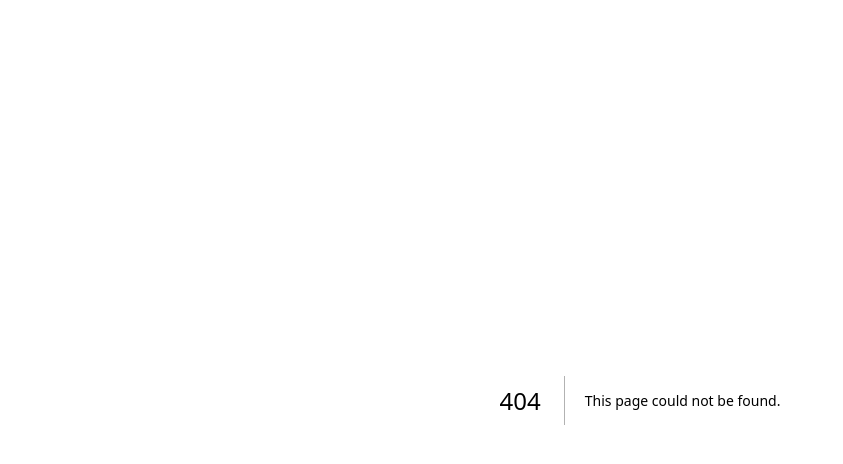
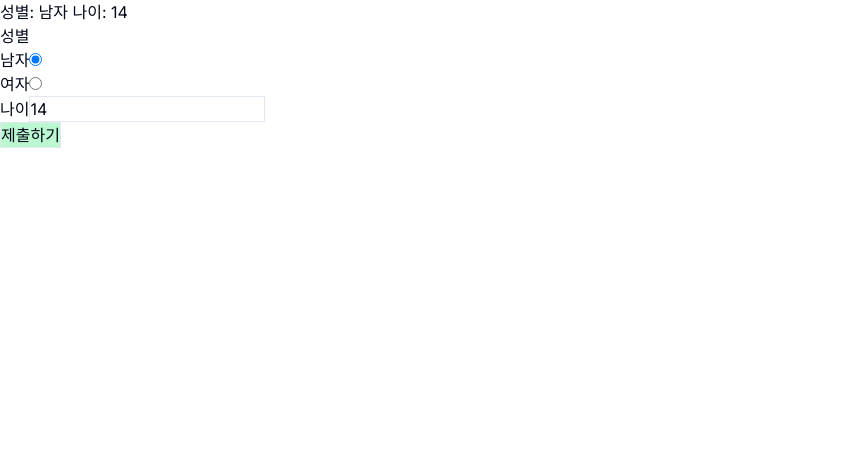
Before and after one commit to munyeol-Yoon/Permu, a Next.js app: page /info in a window 1280 px wide. Before the commit this address had no page. Shown: the top 464 px of the page, without its empty margins (0-843 px from the left). Built offline with nearby package versions, Linux system fonts and the light colour scheme; no server answers.

Commit message:
Update : 회원가입 시, 유저 정보 추가입력 페이지 구현

```diff
--- /dev/null
+++ b/src/app/(provider)/(root)/(auth)/info/page.tsx
@@ -0,0 +1,72 @@
+'use client';
+import { useAuth } from '@/contexts/auth.context/auth.context';
+import { TUserInfo, UserInfo } from '@/types/types';
+import { ChangeEventHandler, FormEventHandler, useState } from 'react';
+
+const initialValue = {
+  gender: 1,
+  age: 14
+};
+
+const ConfirmPage = () => {
+  const { me, postUserInfo } = useAuth();
+  const userId = me ? me.id : null;
+
+  const [gender, setGender] = useState<UserInfo['gender']>(initialValue['gender']);
+  const [age, setAge] = useState<UserInfo['age']>(initialValue['age']);
+
+  const handleGenderChange: ChangeEventHandler<HTMLInputElement> = (e) => {
+    setGender(parseInt(e.target.value));
+  };
+
+  const handleAgeChange: ChangeEventHandler<HTMLInputElement> = (e) => {
+    setAge(parseInt(e.target.value) || initialValue['age']);
+  };
+
+  const handleSubmit: FormEventHandler<HTMLFormElement> = async (e) => {
+    e.preventDefault();
+    if (!userId) {
+      console.error('유저아이디 없음');
+      return;
+    }
+    const userInfo: TUserInfo = { gender, age, userId };
+    await postUserInfo(userInfo);
+  };
+
+  return (
+    <form onSubmit={handleSubmit}>
+      성별: {gender === 1 ? '남자' : '여자'} 나이: {age}
+      <div>
+        <p>성별</p>
+        <div>
+          <label htmlFor="male">남자</label>
+          <input type="radio" id="male" name="gender" value="1" checked={gender === 1} onChange={handleGenderChange} />
+        </div>
+        <div>
+          <label htmlFor="female">여자</label>
+          <input
+            type="radio"
+            id="female"
+            name="gender"
+            value="2"
+            checked={gender === 2}
+            onChange={handleGenderChange}
+          />
+        </div>
+      </div>
+      <div>
+        <label htmlFor="age">나이</label>
+        <input
+          type="number"
+          id="age"
+          className="border"
+          value={age || initialValue['age']}
+          onChange={handleAgeChange}
+        />
+      </div>
+      <button className="border bg-green-200">제출하기</button>
+    </form>
+  );
+};
+
+export default ConfirmPage;
--- a/src/app/(provider)/(root)/(auth)/sign-up/page.tsx
+++ b/src/app/(provider)/(root)/(auth)/sign-up/page.tsx
@@ -20,6 +20,9 @@ const SignUpPage = () => {
       <button className="border bg-yellow-200" onClick={handleLogin}>
         카카오로 회원가입
       </button>
+      <Link href="info" className="border bg-red-200">
+        임시 버튼
+      </Link>
     </div>
   );
 };
--- /dev/null
+++ b/src/app/api/auth/info/route.ts
@@ -0,0 +1,16 @@
+import { createClient } from '@/supabase/server';
+import { NextRequest, NextResponse } from 'next/server';
+
+export async function POST(request: NextRequest) {
+  try {
+    const { gender, age, userId } = await request.json();
+
+    const supabase = createClient();
+    const { data, error } = await supabase.from('users').update({ gender, age }).eq('id', userId).select('*');
+
+    if (error) return NextResponse.json({ success: false, details: error.message });
+    return NextResponse.json({ success: true, details: '회원 정보 갱신' });
+  } catch (error) {
+    return NextResponse.json({ success: false, details: error });
+  }
+}
--- a/src/contexts/auth.context/auth.context.tsx
+++ b/src/contexts/auth.context/auth.context.tsx
@@ -1,4 +1,5 @@
 'use client';
+import { UserInfo } from '@/types/types';
 import { Provider, User } from '@supabase/supabase-js';
 import { useRouter } from 'next/navigation';
 import { createContext, PropsWithChildren, useContext, useEffect, useState } from 'react';
@@ -9,6 +10,7 @@ type AuthContextValue = {
   me: User | null;
   logOut: () => void;
   logInWithProvider: (provider: Provider) => void;
+  postUserInfo: (userInfo: UserInfo) => void;
 };
 
 const initialValue: AuthContextValue = {
@@ -16,7 +18,8 @@ const initialValue: AuthContextValue = {
   isLoggedIn: false,
   me: null,
   logOut: () => {},
-  logInWithProvider: () => {}
+  logInWithProvider: () => {},
+  postUserInfo: () => {}
 };
 
 const AuthContext = createContext<AuthContextValue>(initialValue);
@@ -44,6 +47,20 @@ export const AuthProvider = ({ children }: PropsWithChildren) => {
     init();
   };
 
+  const postUserInfo = async (userInfo: UserInfo) => {
+    if (!userInfo) return;
+
+    console.log('>>>>>', userInfo);
+
+    const response = await fetch(`${process.env.NEXT_PUBLIC_BASE_URL}/api/auth/info`, {
+      method: 'POST',
+      body: JSON.stringify(userInfo)
+    });
+    const result = await response.json();
+    console.log(result);
+    // router.replace('/');
+  };
+
   const init = () => {
     setMe(null);
     setIsInitialized(false);
@@ -64,7 +81,8 @@ export const AuthProvider = ({ children }: PropsWithChildren) => {
     isLoggedIn,
     me,
     logInWithProvider,
-    logOut
+    logOut,
+    postUserInfo
   };
   return <AuthContext.Provider value={value}>{children}</AuthContext.Provider>;
 };
--- a/src/types/types.ts
+++ b/src/types/types.ts
@@ -1,3 +1,8 @@
-type Test = {
-  test: string;
+import { Tables } from './supabase';
+
+export type UserInfo = {
+  gender: Tables<'users'>['gender'];
+  age: Tables<'users'>['age'];
 };
+
+export type TUserInfo = UserInfo & { userId: Tables<'users'>['id'] };
```
